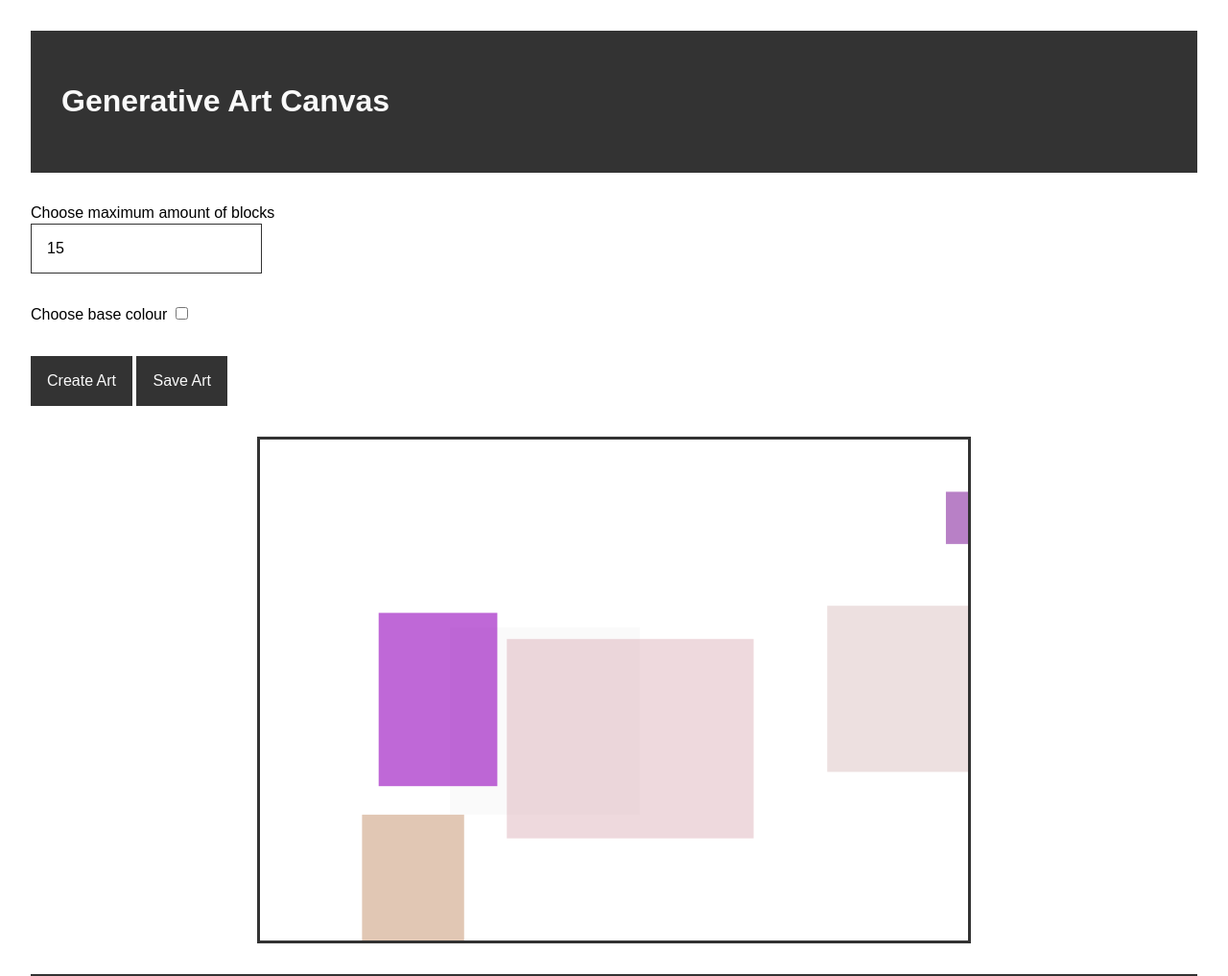
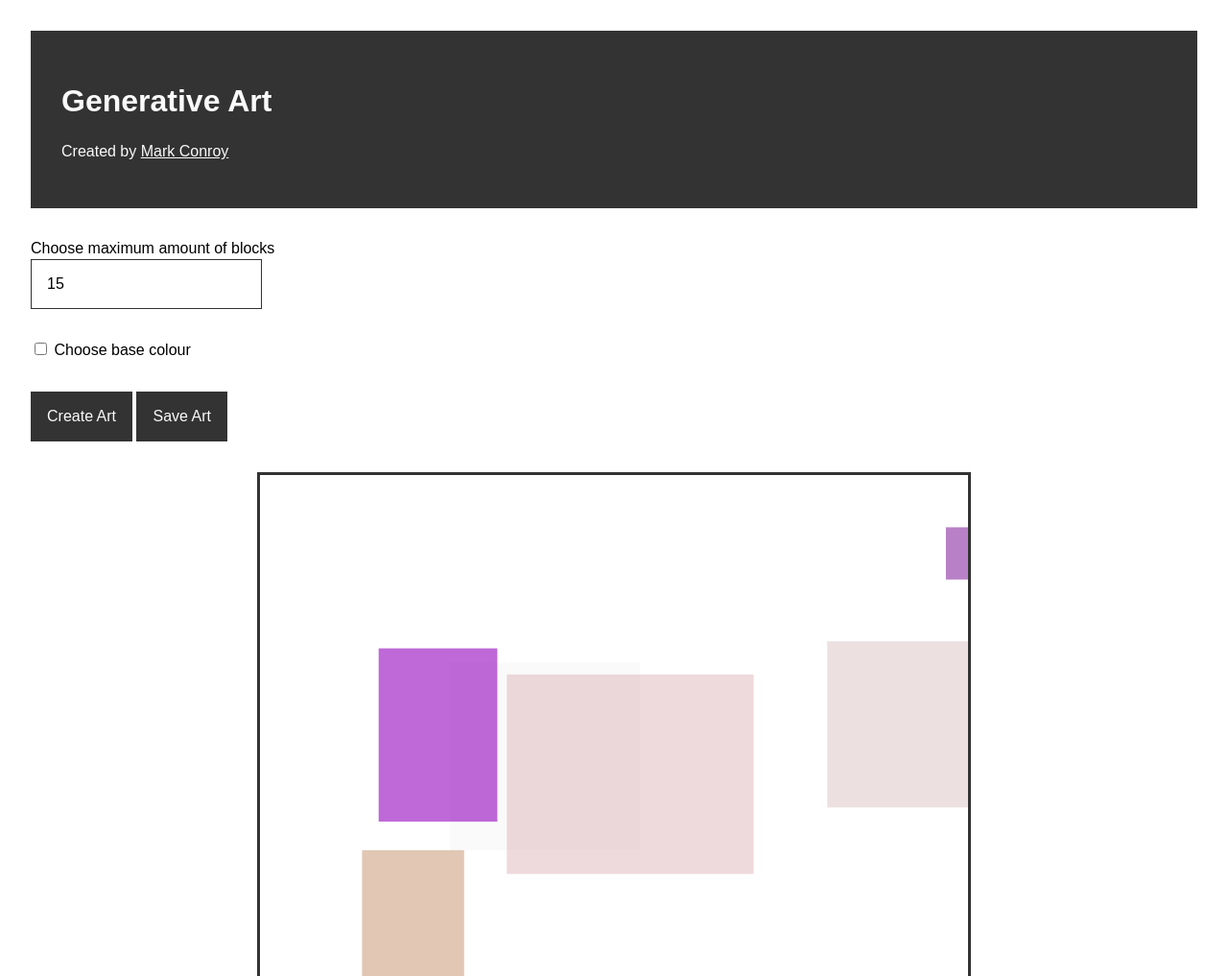
Before and after one commit to markconroy/Generative-Art, a plain HTML site: page index.html in a window 1280 px wide. Shown: the top 1017 px of the page at 96% size. Drawn offline with Linux system fonts and the light colour scheme.

Commit message:
sets checkbox to appear before label

```diff
--- a/index.html
+++ b/index.html
@@ -11,7 +11,8 @@
 
 <body>
   <header class="landmark landmark--header">
-    <h1>Generative Art Canvas</h1>
+    <h1>Generative Art</h1>
+    <p>Created by <a href="http://mark.ie">Mark Conroy</a></p>
   </header>
 
   <main>
@@ -21,8 +22,8 @@
         <input type="number" name="color-amount" id="color-amount" value="15">
       </div>
       <div class="control control--base-color control--checkbox">
+        <input type="checkbox" name="color-custom" id="color-custom">
         <label for="color-custom">Choose base colour</label>
-        <input type="checkbox" name="color-custom" id="color-custom">
       </div>
       <div class="control control--color-range control--range" hidden>
         <div class="color"></div>
```
